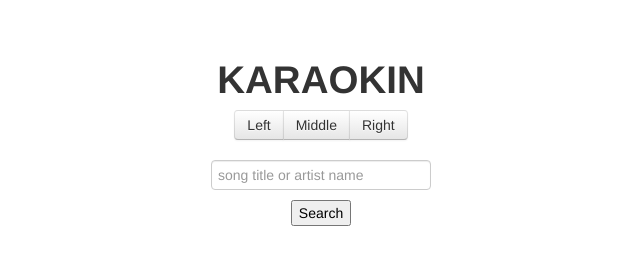
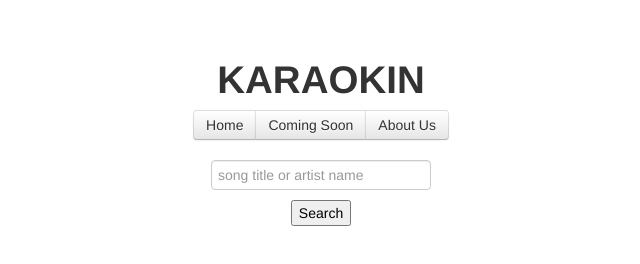
Before and after one commit to electron1029/karaokin, a plain HTML site: page src/main/resources/static/home.html in a window 1280 px wide. Shown: the whole page, without its empty margins (319-959 px from the left). Drawn offline with nearby package versions, Linux system fonts and the light colour scheme; files whose address does not match are found by name.

Commit message:
add 3 more pages

```diff
--- a/src/main/resources/static/home.html
+++ b/src/main/resources/static/home.html
@@ -22,9 +22,9 @@
 		<h1>KARAOKIN</h1>
 
 		<div class="btn-group" role="group" aria-label="...">
-			<button type="button" class="btn btn-default">Left</button>
-			<button type="button" class="btn btn-default">Middle</button>
-			<button type="button" class="btn btn-default">Right</button>
+			<button type="button" class="btn btn-default">Home</button>
+			<button type="button" class="btn btn-default">Coming Soon</button>
+			<button href="about us.html" type="button" class="btn btn-default">About Us</button>
 		</div><br><br>
 
 		<div>
```
Also changed, not shown: src/main/resources/static/about us.html (added), src/main/resources/static/coming soon.html (added).
